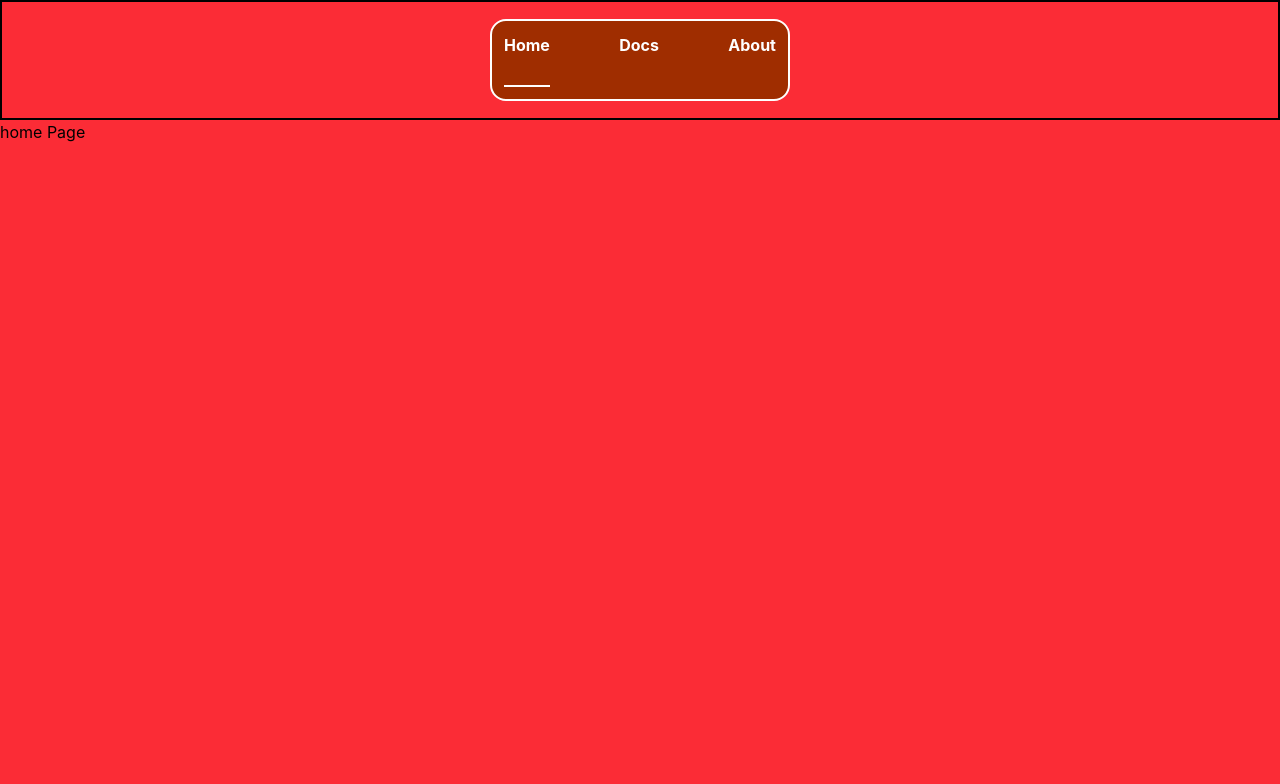
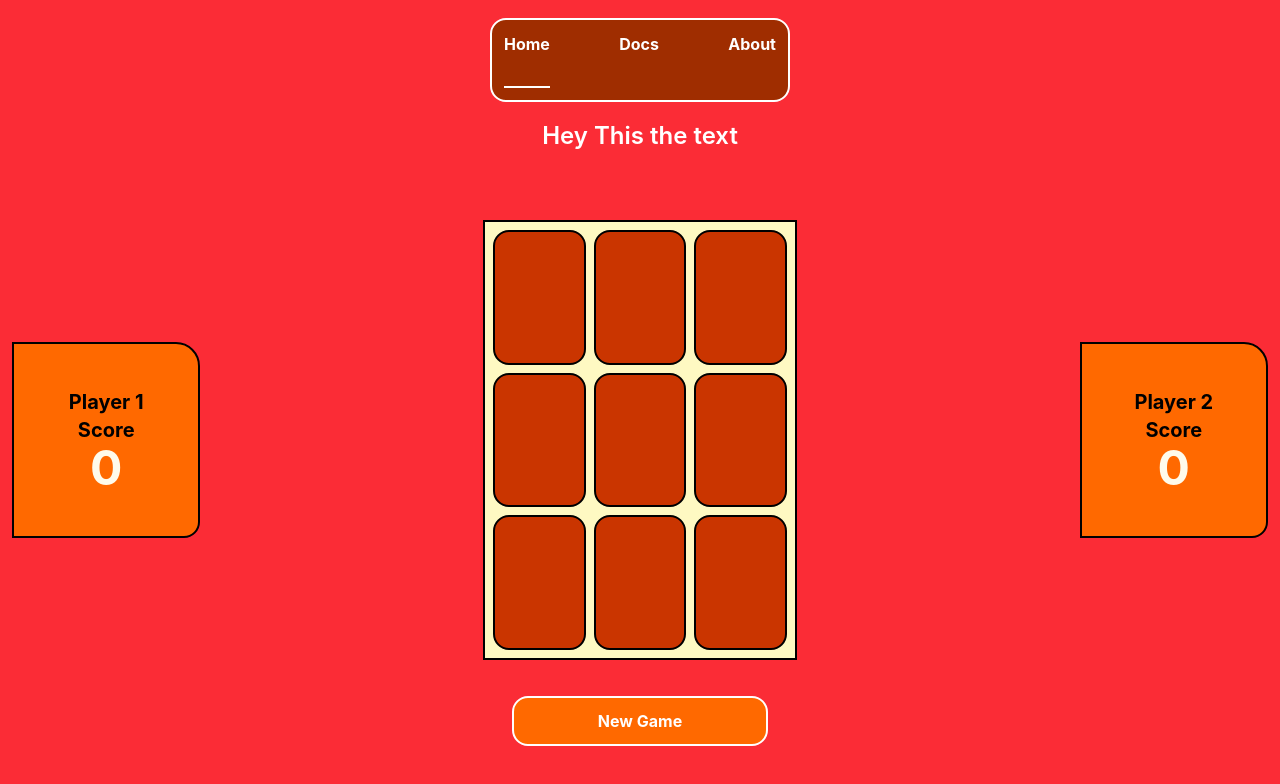
Before and after one commit to kushalupadhyay07/Tic-Tac_Toe_Game, a React (Vite) app: page / in a window 1280 px wide. Shown: the top 784 px of the page. Built offline with nearby package versions, Linux system fonts and the light colour scheme.

Commit message:
Improve Home Page UI design

```diff
--- a/src/Components/Navbar.jsx
+++ b/src/Components/Navbar.jsx
@@ -3,7 +3,7 @@ import { NavLink } from "react-router-dom";
 
 export default function Navbar() {
   return (
-    <div className="h-15/100 border-2 flex justify-center items-center ">
+    <div className="h-15/100  flex justify-center items-center ">
       <div className="flex gap-10 border-2 w-[300px] justify-between p-3 rounded-2xl text-white bg-orange-800 box-border h-7/10">
         <NavLink
           to="/"
--- /dev/null
+++ b/src/Components/Play.jsx
@@ -0,0 +1,18 @@
+import React from 'react'
+
+export default function Play() {
+  let items=[" "," "," "," "," "," "," "," "," ",];
+
+  return (
+    <div className='w-25/100 border-2 h-9/10 grid grid-cols-3 gap-2 box-border p-2 bg-yellow-100'>
+      {
+        items.map((item,index)=>{
+          return <div className='border-2 cursor-pointer rounded-2xl bg-orange-700 hover:bg-yellow-500 active:bg-amber-600' >
+
+          </div>
+        })
+      }
+
+    </div>
+  )
+}
--- /dev/null
+++ b/src/Components/Player1.jsx
@@ -0,0 +1,11 @@
+import React from 'react'
+
+export default function Player1() {
+  return (
+    <div className='w-15/100 border-2 h-4/10 flex flex-col justify-center items-center bg-orange-500 rounded-tr-3xl rounded-br-2xl'>
+      <h1 className='text-xl font-bold '>Player 1</h1>
+      <h2 className='text-xl font-bold '>Score</h2>
+       <h1 className='text-5xl font-bold text-amber-50'>0</h1>
+    </div>
+  )
+}
--- /dev/null
+++ b/src/Components/Player2.jsx
@@ -0,0 +1,11 @@
+import React from 'react'
+
+export default function Player2() {
+  return (
+    <div className='w-15/100 border-2 h-4/10 flex flex-col justify-center items-center bg-orange-500 rounded-tr-3xl rounded-br-2xl'>
+      <h1 className='text-xl font-bold '>Player 2</h1>
+      <h2 className='text-xl font-bold '>Score</h2>
+       <h1 className='text-5xl font-bold text-amber-50'>0</h1>
+    </div>
+  )
+}
--- /dev/null
+++ b/src/Components/text.jsx
@@ -0,0 +1,10 @@
+import { typeOfDependencies } from "mathjs";
+import React from 'react'
+
+export default function Text() {
+  return (
+    <div className="text-2xl font-semibold  text-white h-1/10 ">
+      Hey This the text
+    </div>
+  )
+}
--- a/src/Websitepages/Home.jsx
+++ b/src/Websitepages/Home.jsx
@@ -1,5 +1,23 @@
 import React from "react";
+import Player1 from "../Components/Player1";
+import Player2 from "../Components/Player2";
+import Play from "../Components/Play";
+import Text from "../Components/text";
 
 export default function Home() {
-  return <div className="">home Page</div>;
+  return <div className="h-80/100  flex flex-col items-center">
+
+      <Text></Text>
+
+    <div className="flex justify-between box-border p-3 h-8/10 items-center  w-full">
+      <Player1></Player1>
+      <Play></Play>
+      <Player2></Player2>
+    </div>
+     <button className="w-2/10 border-2 h-[50px] cursor-pointer bg-orange-500 text-white font-bold rounded-2xl active:bg-amber-500 hover:bg-amber-600">
+      New Game
+     </button>
+
+
+  </div>;
 }
```
